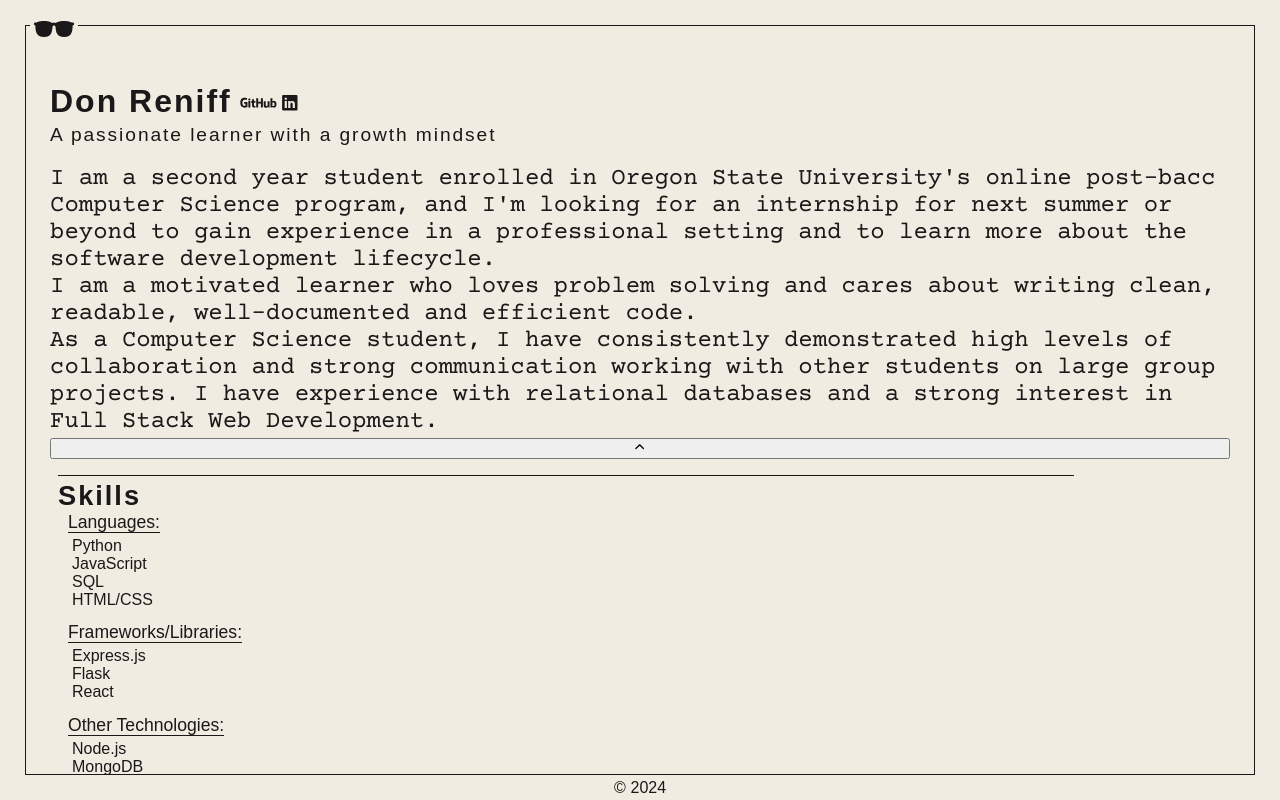
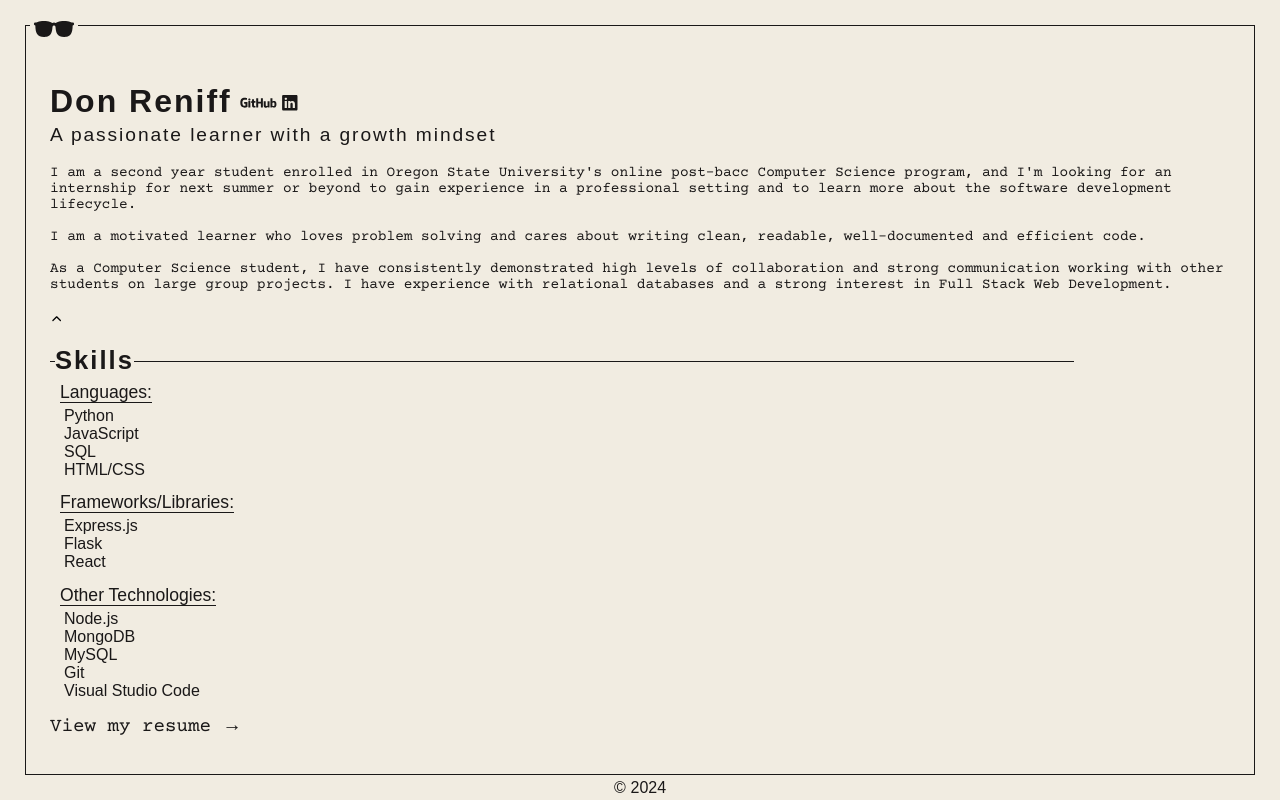
Before and after one commit to dreniff3/personal-portfolio, a React (Vite) app: page /info in a window 1280 px wide. Built offline with nearby package versions, Linux system fonts and the light colour scheme; a web font is replaced by a local one.

Commit message:
Add styles for hiding text with buttons

```diff
--- a/src/index.css
+++ b/src/index.css
@@ -158,33 +158,38 @@ footer {
   transform: scaleX(1);
 }
 
+
 .small {
   font-size: 1.2rem;
 }
 
 /*   ----- Info/About  -----  */
-.info-description--long {
-  font-size: .9rem;
-  font-family: var(--secondaryFont);
+.info-description-container {
+  height: 3rem;
   overflow: hidden;
   text-overflow: ellipsis;
+}
+
+.show {
+  height: 100%;
+}
+
+.long {
+  font-size: .9rem;
   padding-bottom: 1rem;
 }
 
-.skills {
-  padding-left: .5rem;
-  width: 80vw;
+.show-btn {
+  border: none;
+  background-color: inherit;
+  width: fit-content;
+  margin-bottom: 1rem;
+  letter-spacing: 3px;
 }
 
-.skills-header {
-  display: flex;
-  align-items: center;
-  gap: .3rem;
-}
-
-.skills-header > h5 {
-  font-size: 1.7rem;
-  letter-spacing: 2px;
+.skills {
+  width: 80vw;
+  position: relative;
 }
 
 .line {
@@ -194,12 +199,28 @@ footer {
   background: var(--fontColor);
 }
 
+.skills-header {
+  display: flex;
+  align-items: center;
+  gap: .3rem;
+  position: absolute;
+  top: -2px;
+  left: 5px;
+  background: var(--backgroundColor);
+}
+
+.skills-header > h5 {
+  font-size: 1.6rem;
+  letter-spacing: 2px;
+}
+
 .skills-list {
   display: flex;
   flex-direction: column;
   justify-content: space-between;
   padding-left: 10px;
   margin-right: 40px;
+  margin-top: 1rem;
 }
 
 /*   ----- SkillList Component -----  */
```
